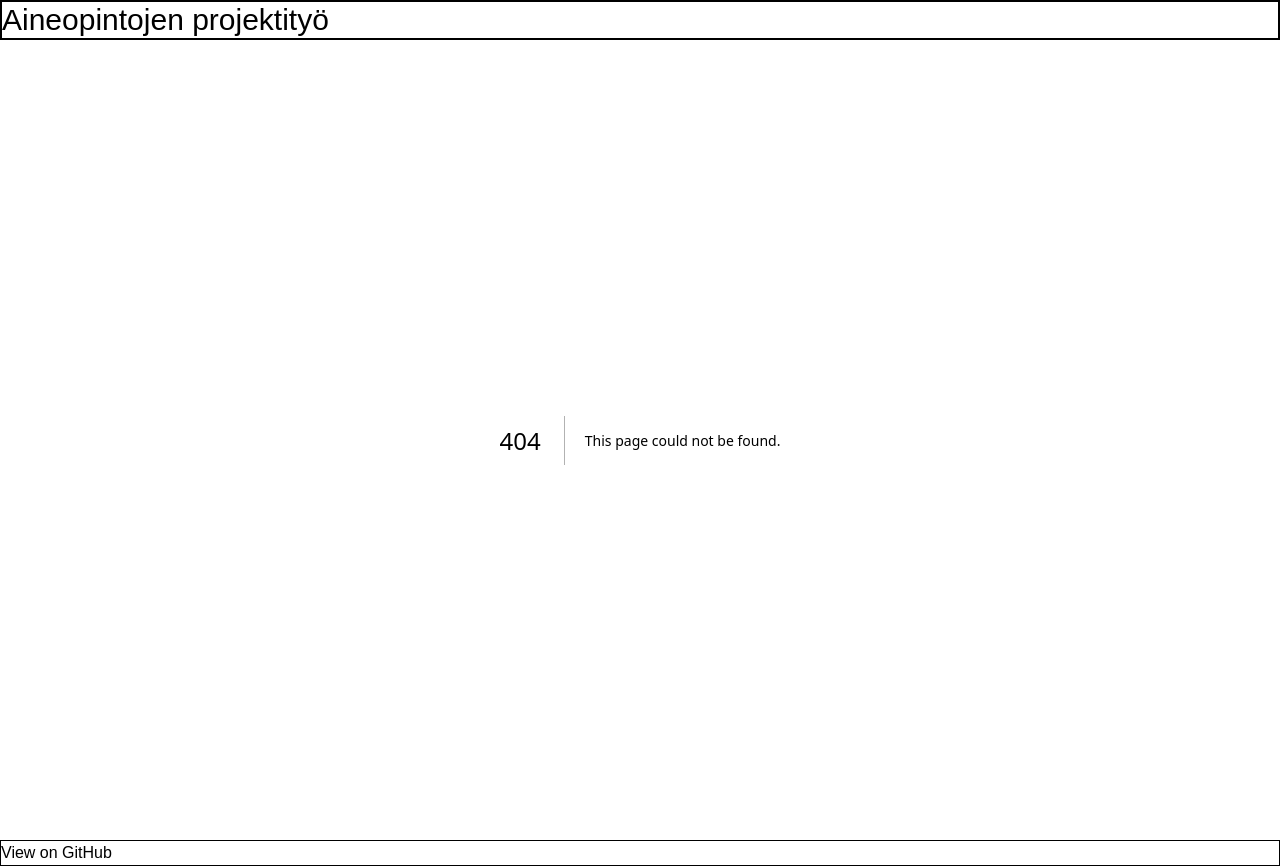
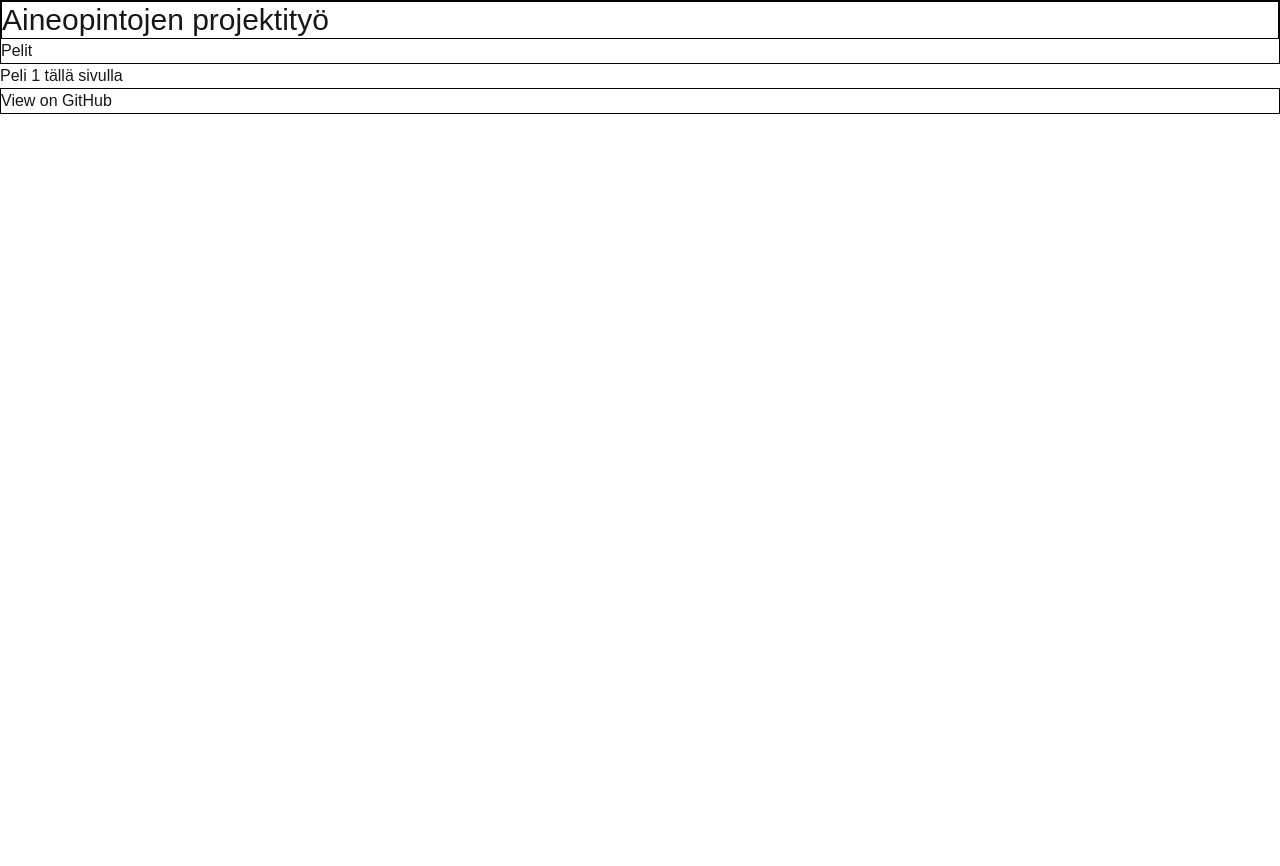
Before and after one commit to JesseK13241/WanhatWalokuvat, a Next.js app: page /pelit/peli1 in a window 1280 px wide. Before the commit this address had no page. After the commit the page ends 800 px from the top, so only its background shows below. Built offline with nearby package versions, Linux system fonts and the light colour scheme.

Commit message:
Pelinäkymä closes #2

```diff
--- /dev/null
+++ b/src/app/pelit/page.js
@@ -0,0 +1,8 @@
+import Link from "next/link";
+export default function Pelit() {
+    return (
+        <div>
+            <Link href="/pelit/peli1">Peli 1 - linkki</Link>
+        </div>
+    );
+}
--- /dev/null
+++ b/src/app/pelit/peli1/page.js
@@ -0,0 +1,7 @@
+export default function Peli1() {
+  return (
+    <div>
+      <h1>Peli 1 tällä sivulla</h1>
+    </div>
+  );
+}
--- a/src/components/Header.js
+++ b/src/components/Header.js
@@ -1,9 +1,12 @@
+import Link from "next/link";
+
 const Header = () => {
   return (
     <header className="border border-black">
       <h1 className="text-3xl border border-black">
         Aineopintojen projektityö
       </h1>
+      <Link href="/pelit/">Pelit</Link>
     </header>
   );
 };
```
